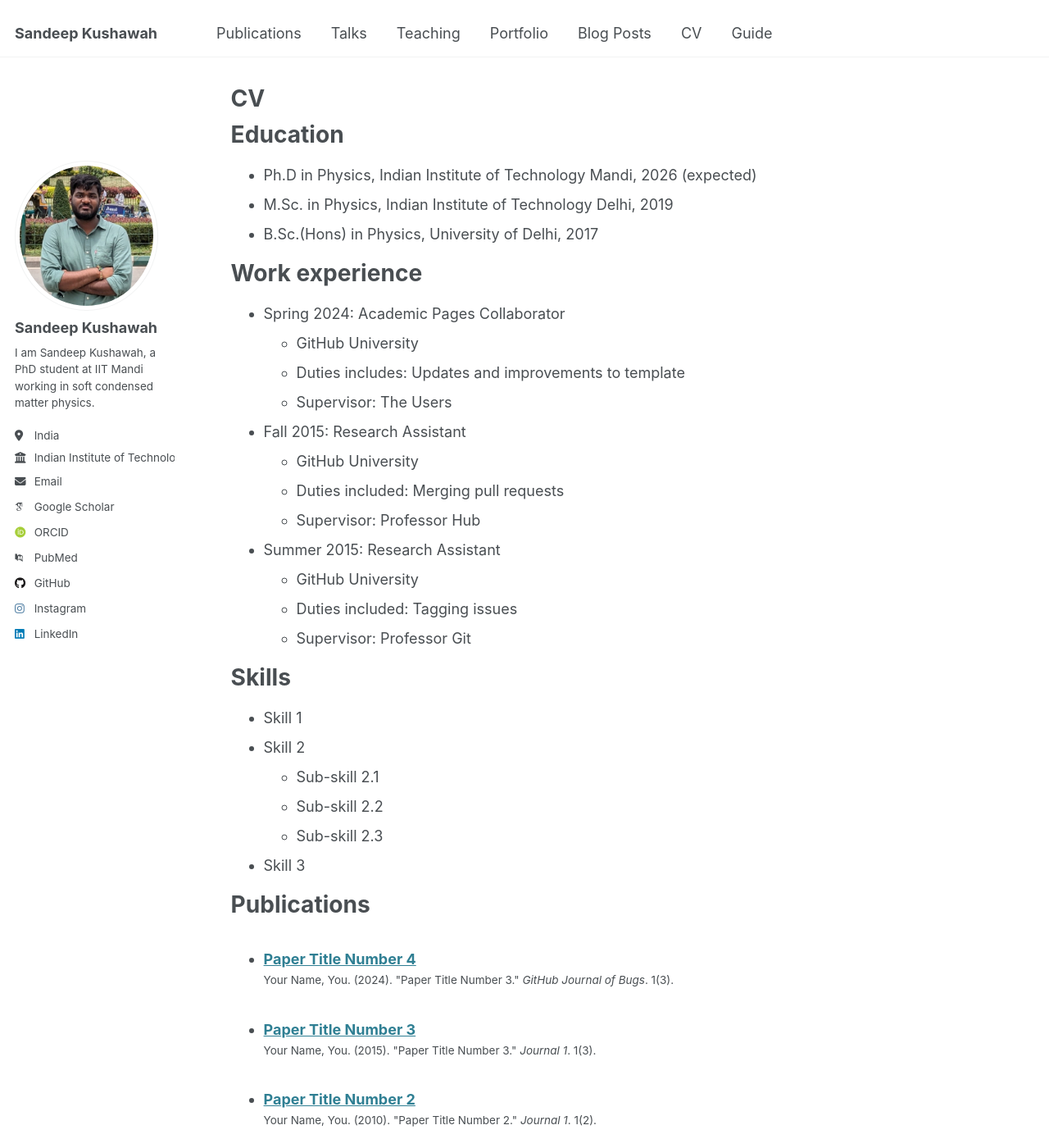
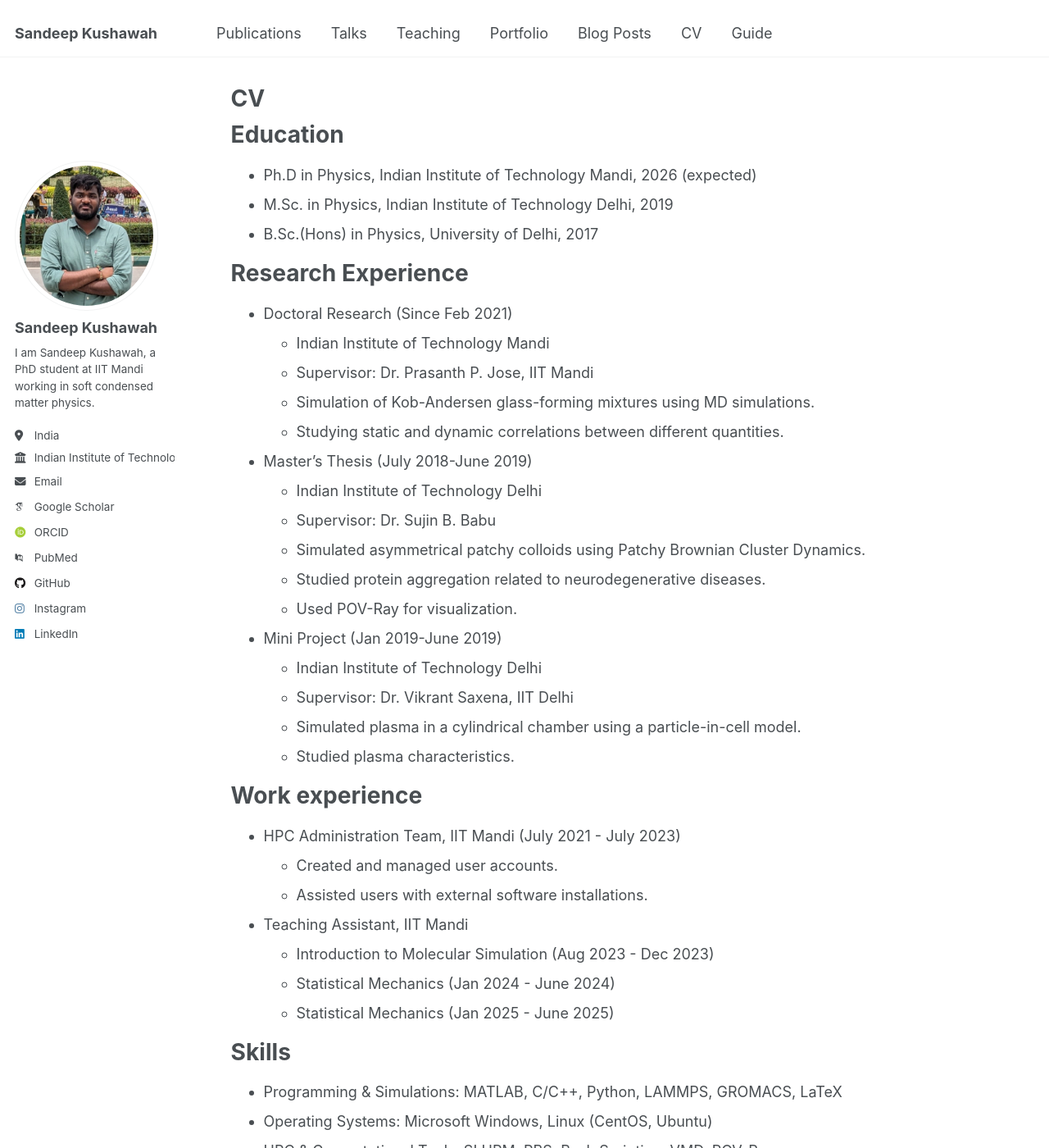
Before and after one commit to sandeepkushawah/sandeepkushawah.github.io, a Jekyll site: the page built from _pages/cv.md, in a window 1280 px wide and 1400 px high. Shown: the whole window at 82% size. Built offline with Jekyll 4.4.1, drawn with Linux system fonts in a browser that asks for light colours; some web fonts are replaced; some of the changed text lies outside the part shown.

Commit message:
Updated profile and research sections

```diff
--- a/_pages/cv.md
+++ b/_pages/cv.md
@@ -15,31 +15,58 @@ Education
 * M.Sc. in Physics, Indian Institute of Technology Delhi, 2019
 * B.Sc.(Hons) in Physics, University of Delhi, 2017
 
+Research Experience
+=======
+* Doctoral Research (Since Feb 2021)
+  * Indian Institute of Technology Mandi
+  * Supervisor: Dr. Prasanth P. Jose, IIT Mandi
+  * Simulation of Kob-Andersen glass-forming mixtures using MD simulations.
+  * Studying static and dynamic correlations between different quantities.
+
+* Master’s Thesis (July 2018-June 2019)
+  * Indian Institute of Technology Delhi
+  * Supervisor: Dr. Sujin B. Babu
+  * Simulated asymmetrical patchy colloids using Patchy Brownian Cluster Dynamics.
+  * Studied protein aggregation related to neurodegenerative diseases.
+  * Used POV-Ray for visualization.
+
+* Mini Project (Jan 2019-June 2019)
+  * Indian Institute of Technology Delhi
+  * Supervisor: Dr. Vikrant Saxena, IIT Delhi
+  * Simulated plasma in a cylindrical chamber using a particle-in-cell model.
+  * Studied plasma characteristics.
+
 Work experience
 ======
-* Spring 2024: Academic Pages Collaborator
-  * GitHub University
-  * Duties includes: Updates and improvements to template
-  * Supervisor: The Users
+* HPC Administration Team, IIT Mandi (July 2021 - July 2023)
+  * Created and managed user accounts.
+  * Assisted users with external software installations.
 
-* Fall 2015: Research Assistant
-  * GitHub University
-  * Duties included: Merging pull requests
-  * Supervisor: Professor Hub
-
-* Summer 2015: Research Assistant
-  * GitHub University
-  * Duties included: Tagging issues
-  * Supervisor: Professor Git
+* Teaching Assistant, IIT Mandi
+  * Introduction to Molecular Simulation (Aug 2023 - Dec 2023)
+  * Statistical Mechanics (Jan 2024 - June 2024)
+  * Statistical Mechanics (Jan 2025 - June 2025)
 
 Skills
 ======
-* Skill 1
-* Skill 2
-  * Sub-skill 2.1
-  * Sub-skill 2.2
-  * Sub-skill 2.3
-* Skill 3
+* Programming & Simulations: MATLAB, C/C++, Python, LAMMPS, GROMACS, LaTeX
+* Operating Systems: Microsoft Windows, Linux (CentOS, Ubuntu)
+* HPC & Computational Tools: SLURM, PBS, Bash Scripting, VMD, POV-Ray
+
+Achievements & Certifications
+======
+* Best Poster Award – National Science Day 2024, IIT Mandi
+* AIR 328 (IIT JAM 2017) – Admission to IIT Delhi M.Sc. Physics program
+* CSIR-NET (LS) 2019 – Percentile: 96.388
+* AIR 547 (GATE 2020)
+* AIR 320 (JEST Physics 2020) – Percentile: 95.61
+
+Conferences & Workshops
+======
+*Bangalore School on Statistical Physics – XIV (ICTS & RRI)
+*67th DAE Solid State Physics Symposium (BARC Mumbai, India)
+*Bangalore School on Statistical Physics – XV (ICTS & RRI)
+*68th DAE Solid State Physics Symposium (BARC Mumbai, India)
 
 Publications
 ======
```
